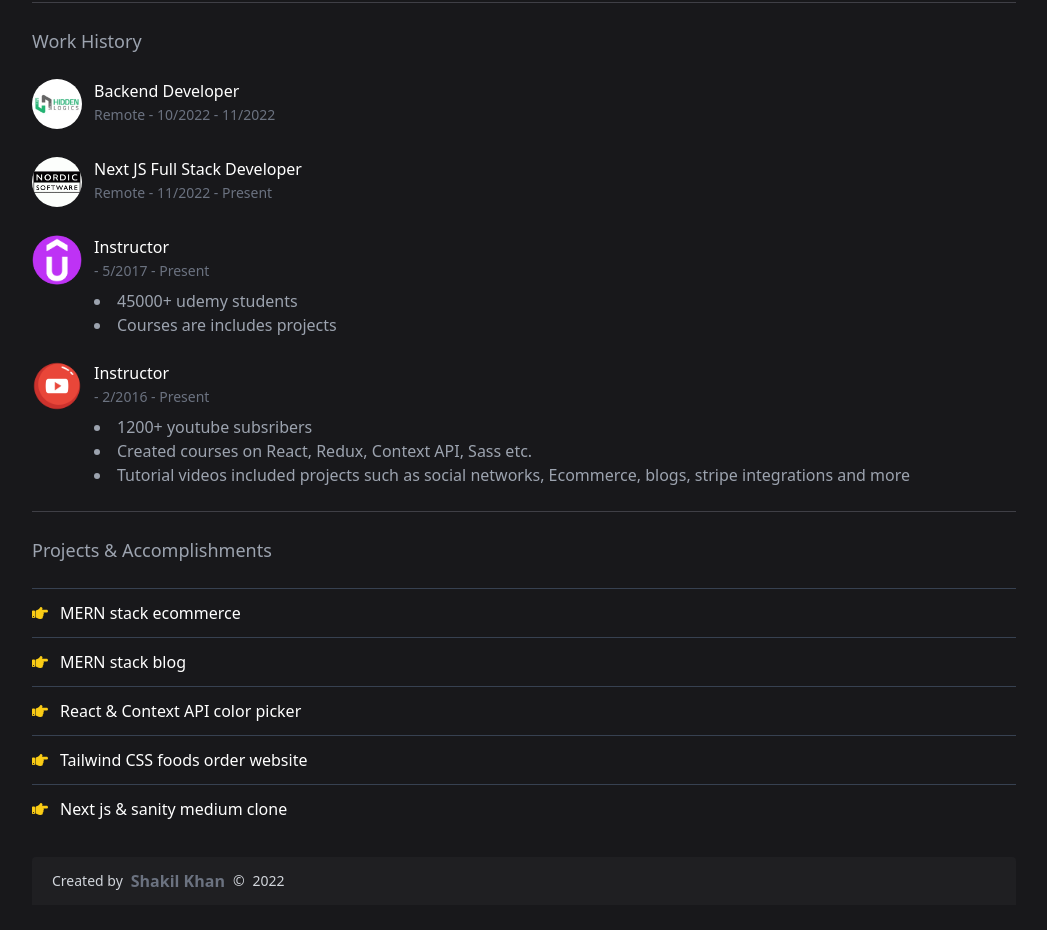
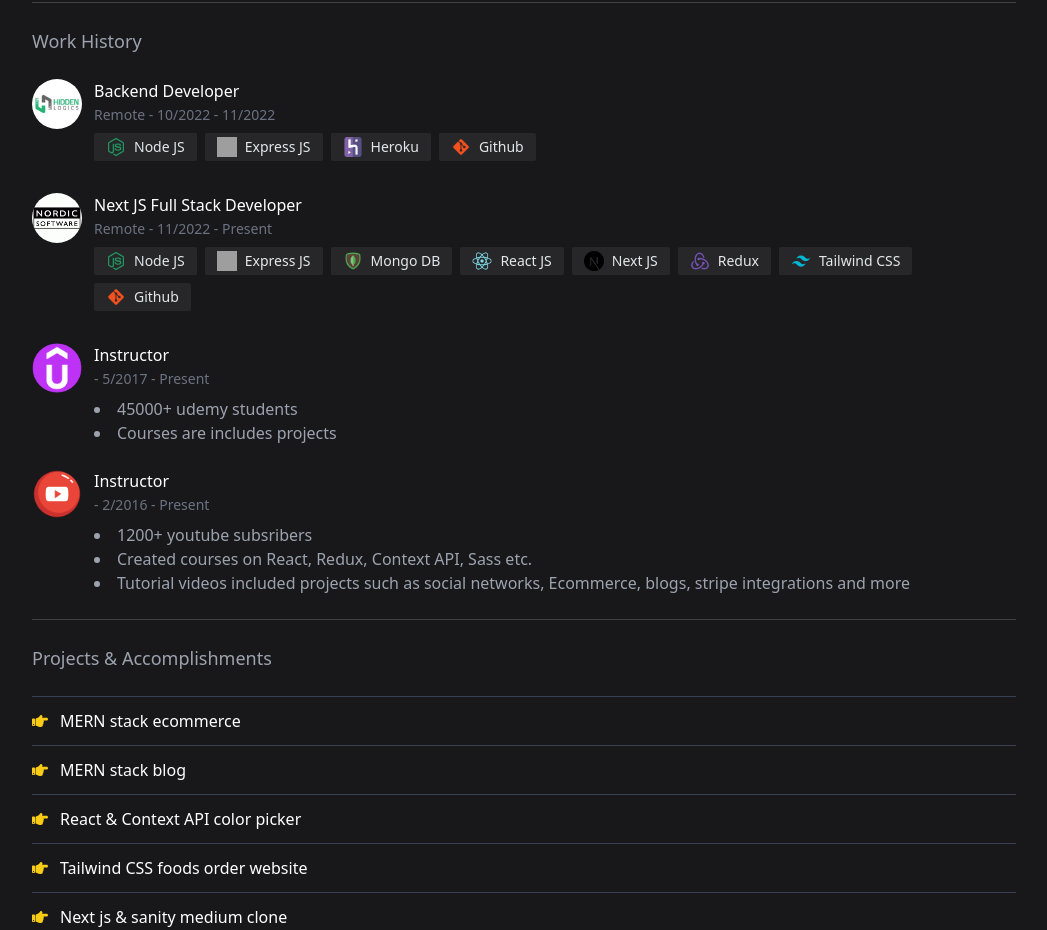
Before and after one commit to shakilkhan12/personal-portfolio-next, a Next.js app: page / in a window 1280 px wide. Shown: the part 780-1710 px from the top of the page, without its empty margins (116-1163 px from the left). Before the commit the page ends 1685 px from the top, so only its background shows below. Built offline with nearby package versions, Linux system fonts and the light colour scheme; grey boxes are pictures that could not be loaded.

Commit message:
job skills updated

```diff
--- a/components/Positions.tsx
+++ b/components/Positions.tsx
@@ -7,14 +7,30 @@ const Positions = () => {
             image: '/images/job.jpg',
             role: 'backend developer',
             type: 'remote',
-            date: '10/2022 - 11/2022'
+            date: '10/2022 - 11/2022',
+            skills: [
+                {id: 1, name: 'node JS', image: '/images/node.png'},
+                {id: 2, name: 'express JS', image: '/images/express.png'},
+                {id: 3, name: 'Heroku', image: '/images/heroku.png'},
+                {id: 4, name: 'github', image: '/images/git.png'},
+            ]
         },
         {
             id: 2,
             image: '/images/nordic.gif',
             role: 'Next JS Full Stack Developer',
             type: 'remote',
-            date: '11/2022 - present'
+            date: '11/2022 - present',
+            skills: [
+                {id: 1, name: 'node JS', image: '/images/node.png'},
+                {id: 2, name: 'express JS', image: '/images/express.png'},
+                {id: 3, name: 'mongo DB', image: '/images/mongodb.png'},
+                {id: 4, name: 'react JS', image: '/images/react.png'},
+                {id: 5, name: 'Next JS', image: '/images/next-js.png'},
+                {id: 6, name: 'redux', image: '/images/redux.png'},
+                {id: 7, name: 'tailwind CSS', image: '/images/tailwind.png'},
+                {id: 8, name: 'github', image: '/images/git.png'},
+            ]
         },
         {
             id:3,
@@ -44,6 +60,19 @@ const Positions = () => {
             <div className="flex-1">
                 <h2 className="text-white capitalize">{pos.role}</h2>
                 <h5 className="text-gray-500 font-medium capitalize text-sm mt-[2px]">{pos.type} - <span>{pos.date}</span></h5>
+                {pos.skills && <div className="flex flex-wrap gap-2 my-2">{
+                    pos.skills?.map(skill => (
+                        <div key={skill.id}>
+                        <div className="flex items-center bg-zinc-800 px-3 py-1 rounded-sm ">
+                     <div className="relative w-[20px] h-[20px]">
+                     <Image src={`${skill.image}`} fill alt="skill" className="w-full h-full object-cover" />
+                     </div>
+                     <span className="ml-2 text-gray-200 capitalize text-sm font-medium">{skill.name}</span>
+                </div>
+                    </div>
+                        ))
+                    }</div>}
+
                 <div className="mt-2">
                 {pos.options && pos.options.map(option => (
                     <li key={option} className="text-gray-400">{option}</li>
```
